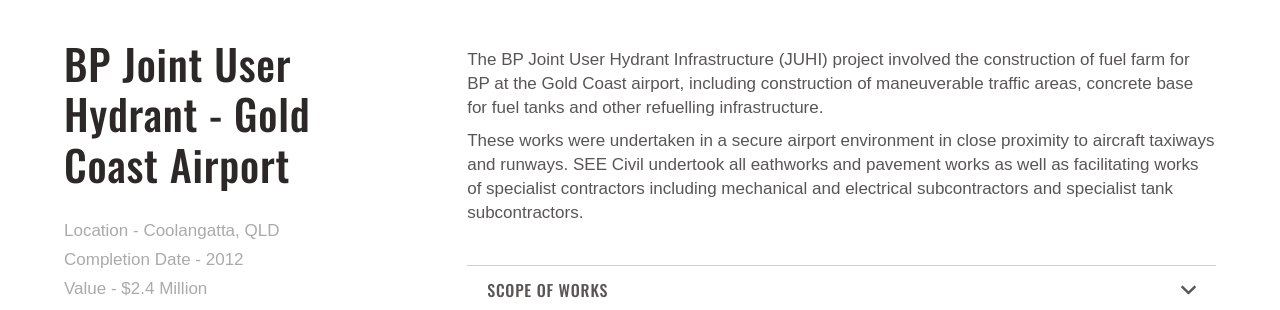
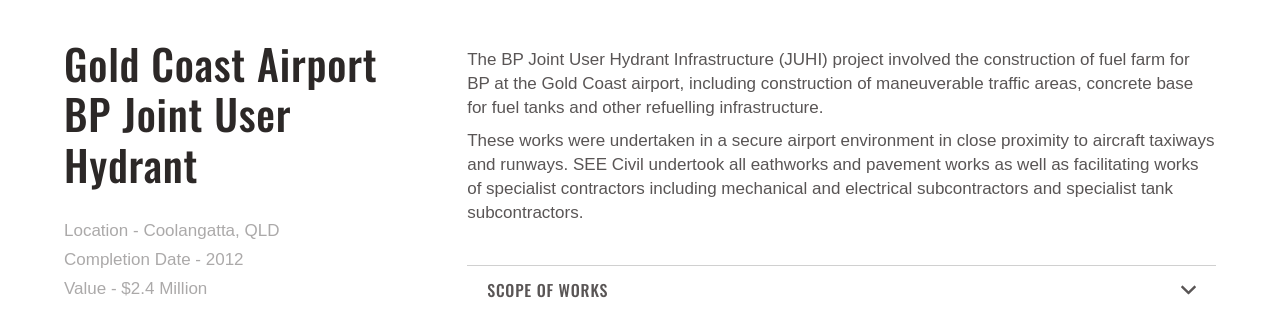
Before and after one commit to thriveweb/see-civil, a Gatsby site: page /bp-joint-user-hyndrant-gold-coast-airport/ in a window 1280 px wide. Shown: the part 985-1295 px from the top of the page. Built offline with nearby package versions, Linux system fonts and the light colour scheme; Gatsby itself is replaced by a stand-in of ours; some packages are replaced by stand-ins of ours; a web font is replaced by a local one.

Commit message:
Update Infrustructure Projects “bp-joint-user-hyndrant-gold-coast-airport”

```diff
--- a/content/see-civil/infrustructure-projects/bp-joint-user-hyndrant-gold-coast-airport.md
+++ b/content/see-civil/infrustructure-projects/bp-joint-user-hyndrant-gold-coast-airport.md
@@ -1,6 +1,6 @@
 ---
 template: SingleProject
-title: BP Joint User Hydrant - Gold Coast Airport
+title: ' Gold Coast Airport BP Joint User Hydrant '
 featuredImage: >-
   https://ucarecdn.com/1028d98b-b4a2-4947-9061-325058b41721/-/preview/-/enhance/50/
 specs: "* Location - Coolangatta, QLD\r\n* Completion Date - 2012\r\n* Value - $2.4 Million\n* Client - BP Australia"
```
